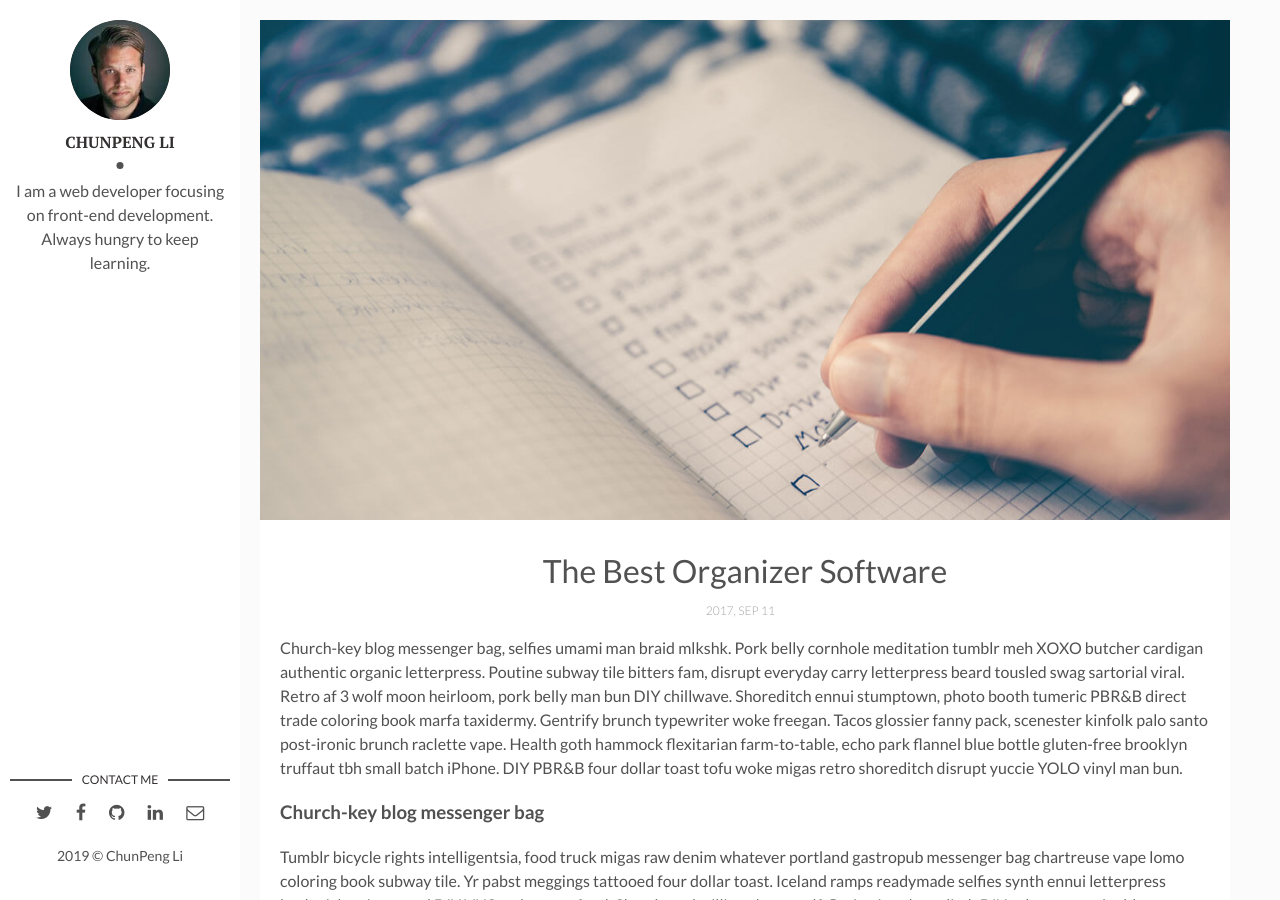
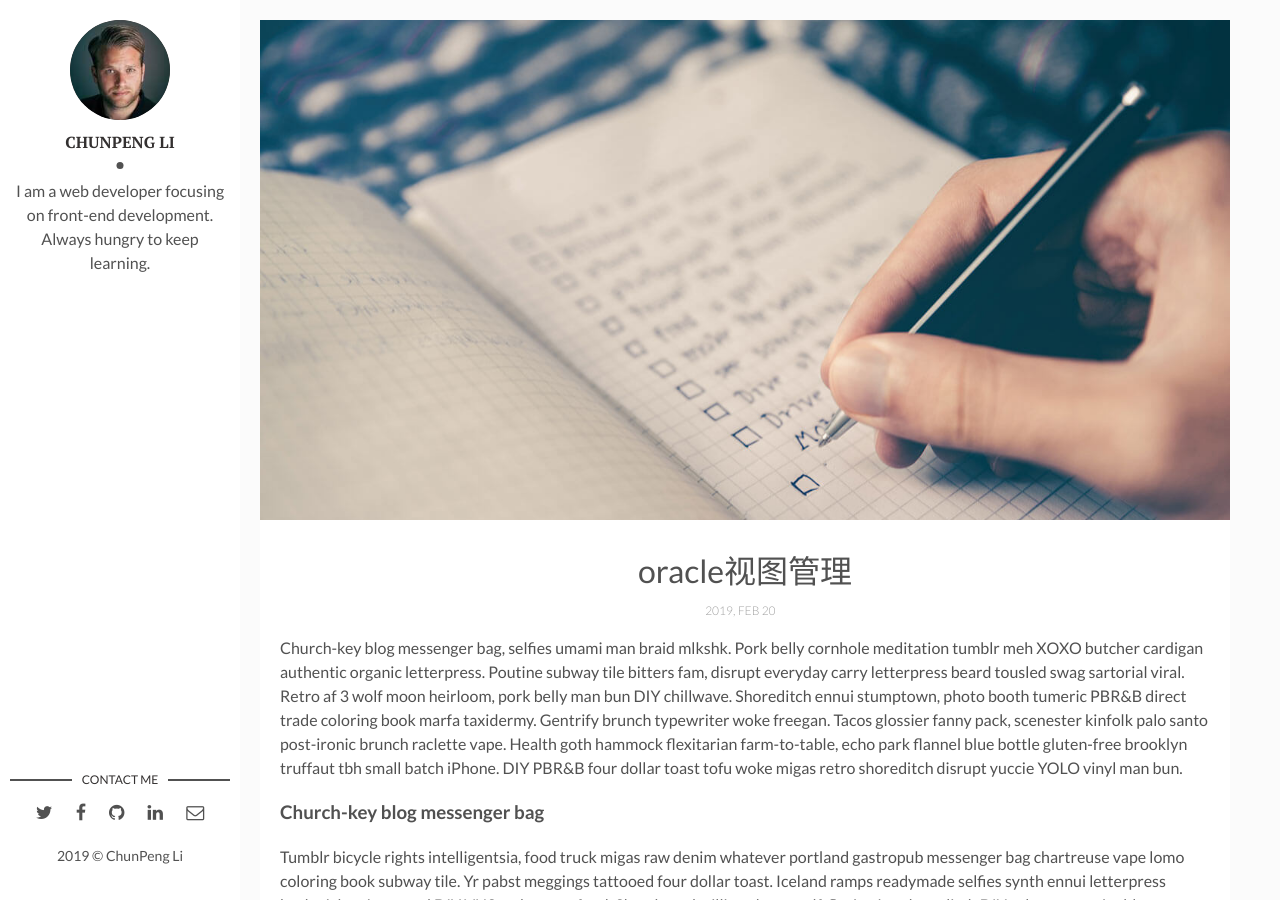
Before and after one commit to lcpsky1991/lcpsky1991.github.io, a Jekyll site: the page built from _posts/2019-02-21-oracle视图管理.markdown, in a window 1280 px wide and 900 px high. Built offline with Jekyll 4.4.1, drawn with Linux system fonts in a browser that asks for light colours; comment, search, counter and statistics services are not loaded.

Commit message:
add a new blog

```diff
--- a/_posts/2019-02-21-oracle视图管理.markdown
+++ b/_posts/2019-02-21-oracle视图管理.markdown
@@ -1,7 +1,7 @@
 ---
 layout: post
-title: The Best Organizer Software
-date: 2017-09-12 00:00:00 +0300
+title: oracle视图管理
+date: 2019-02-21 00:00:00 +0300
 description: You’ll find this post in your `_posts` directory. Go ahead and edit it and re-build the site to see your changes. # Add post description (optional)
 img: software.jpg # Add image post (optional)
 tags: [Productivity, Software] # add tag
```
